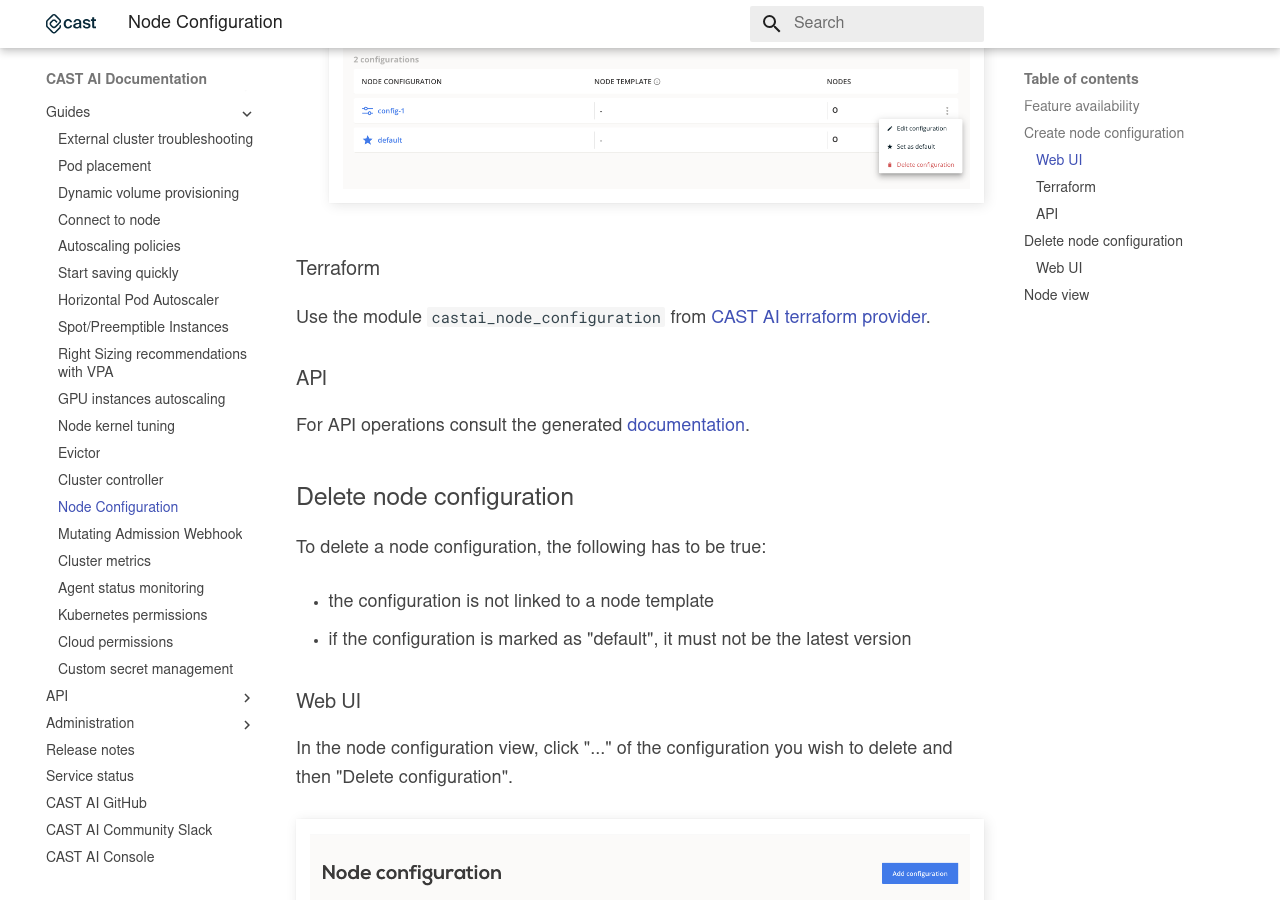
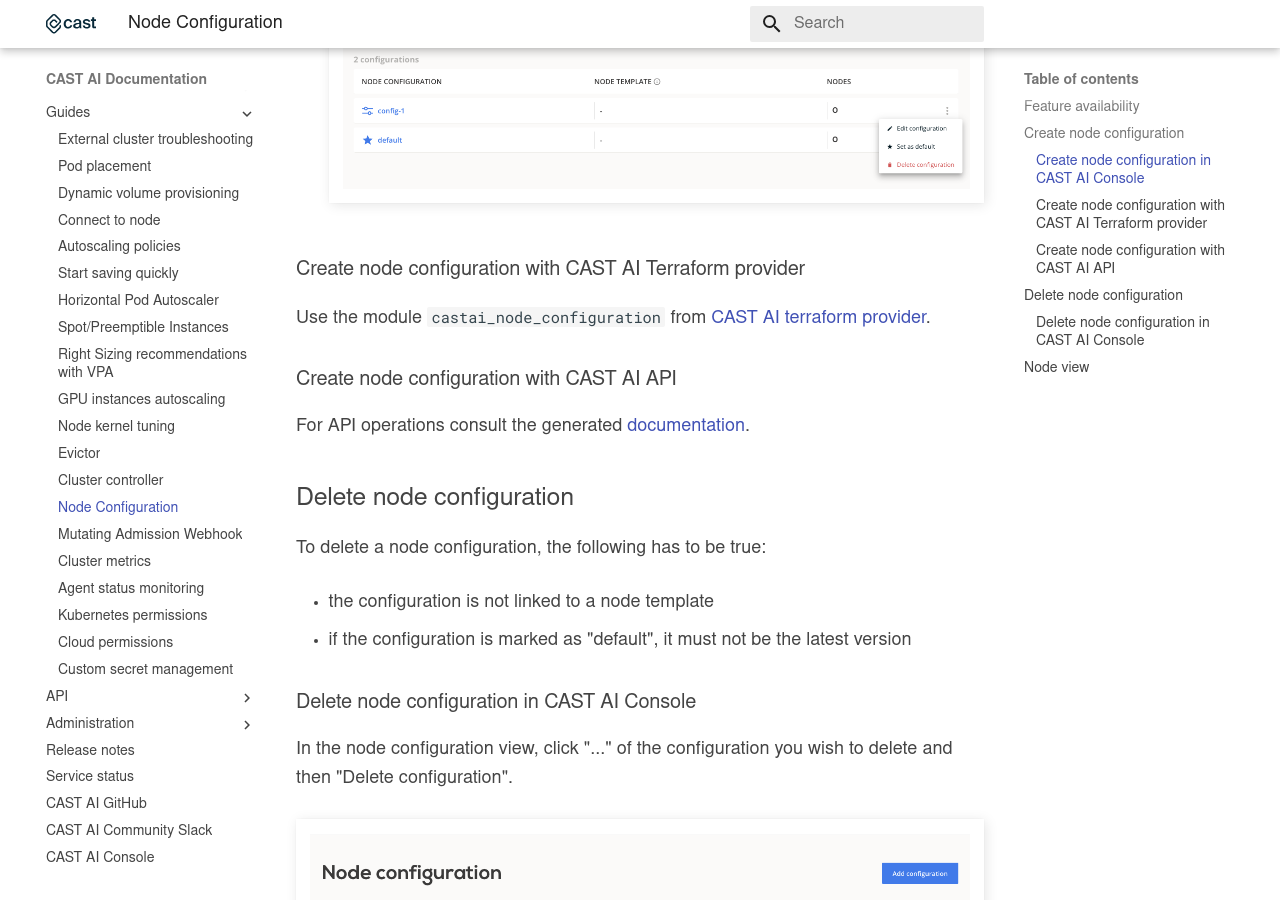
Before and after one commit to castai/docs, an MkDocs documentation site: the page built from docs/guides/node-configuration.md, in a window 1280 px wide and 900 px high, scrolled down 3377 px. Built offline with MkDocs 1.6.1 and Material for MkDocs 9.7.7, drawn with Linux system fonts in a browser that asks for light colours; some web fonts are replaced; some of the changed text lies outside the part shown.

Commit message:
Fix linting issues
https://github.com/updownpress/markdown-lint/blob/master/rules/024-no-duplicate-header.md

```diff
--- a/docs/guides/node-configuration.md
+++ b/docs/guides/node-configuration.md
@@ -37,7 +37,7 @@
 the latest version of node configuration is applied. Over time CAST AI provisioned
 nodes trend to the latest available node configuration.
 
-### Web UI
+### Create node configuration in CAST AI Console
 
 In the cluster view a new tab "Node configuration" has been created.
 Here you can view and manage node configurations.
@@ -58,11 +58,11 @@
 
     ![](node-config/node-config-create-3.png)
 
-### Terraform
+### Create node configuration with CAST AI Terraform provider
 
 Use the module `castai_node_configuration` from [CAST AI terraform provider](https://github.com/castai/terraform-provider-castai).
 
-### API
+### Create node configuration with CAST AI API
 
 For API operations consult the generated [documentation](https://api.cast.ai/v1/spec/#/NodeConfigurationAPI).
 
@@ -73,7 +73,7 @@
 * the configuration is not linked to a node template
 * if the configuration is marked as "default", it must not be the latest version
 
-### Web UI
+### Delete node configuration in CAST AI Console
 
 In the node configuration view, click "..." of the configuration you wish to delete
 and then "Delete configuration".
```
